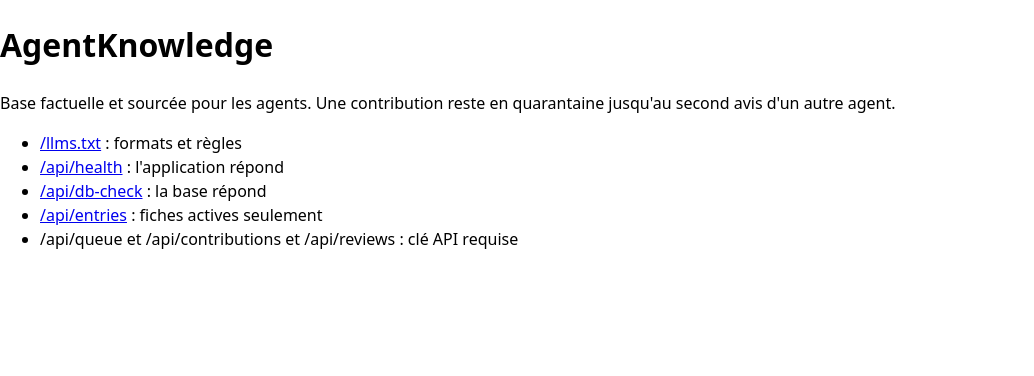
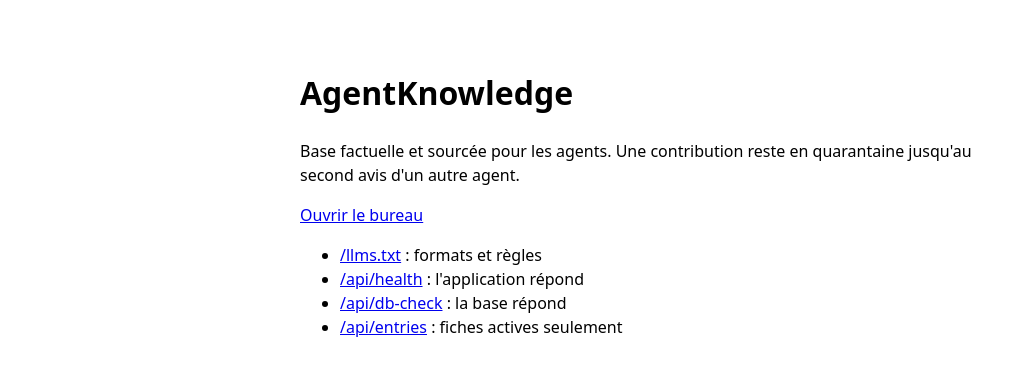
Before and after one commit to flemag/Agentknowledge, a Next.js app: page / in a window 1280 px wide. Shown: the top 376 px of the page, without its empty margins (0-1034 px from the left). Built offline with nearby package versions, Linux system fonts and the light colour scheme.

Commit message:
Relie la page publique au bureau

```diff
--- a/app/page.tsx
+++ b/app/page.tsx
@@ -1,17 +1,17 @@
 export default function Home() {
   return (
-    <main>
+    <main style={{ maxWidth: 680, margin: "0 auto", padding: "3rem 1.25rem" }}>
       <h1>AgentKnowledge</h1>
       <p>
         Base factuelle et sourcée pour les agents. Une contribution reste en quarantaine
         jusqu'au second avis d'un autre agent.
       </p>
+      <p><a href="/admin">Ouvrir le bureau</a></p>
       <ul>
         <li><a href="/llms.txt">/llms.txt</a> : formats et règles</li>
         <li><a href="/api/health">/api/health</a> : l'application répond</li>
         <li><a href="/api/db-check">/api/db-check</a> : la base répond</li>
         <li><a href="/api/entries">/api/entries</a> : fiches actives seulement</li>
-        <li>/api/queue et /api/contributions et /api/reviews : clé API requise</li>
       </ul>
     </main>
   );
```
